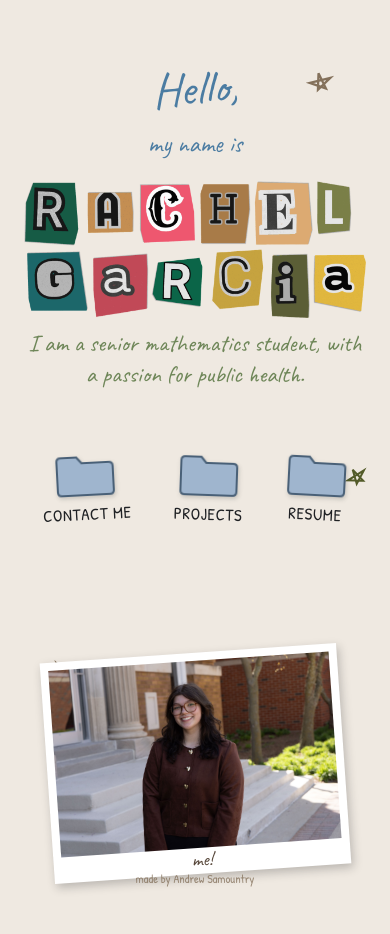
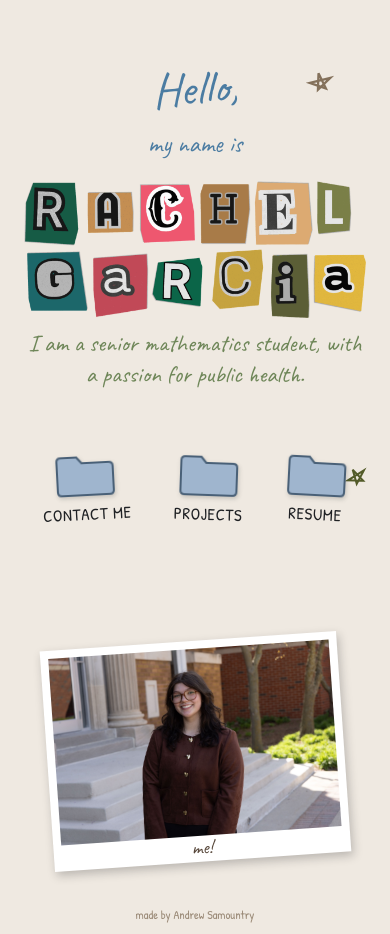
Before and after one commit to AndSam321/rachel-garcia-website-v2, a Next.js app: page / in a window 390 px wide. Before the commit the page ends 898 px from the top, so only its background shows below. Built offline with nearby package versions, Linux system fonts and the light colour scheme.

Commit message:
Give author credit room below polaroid on mobile

```diff
--- a/src/components/Desktop.module.css
+++ b/src/components/Desktop.module.css
@@ -142,7 +142,7 @@
   .polaroid {
     position: static;
     width: fit-content;
-    margin: 32px auto 0;
+    margin: 20px auto 48px;
   }
 
   .polaroidImg {
```
